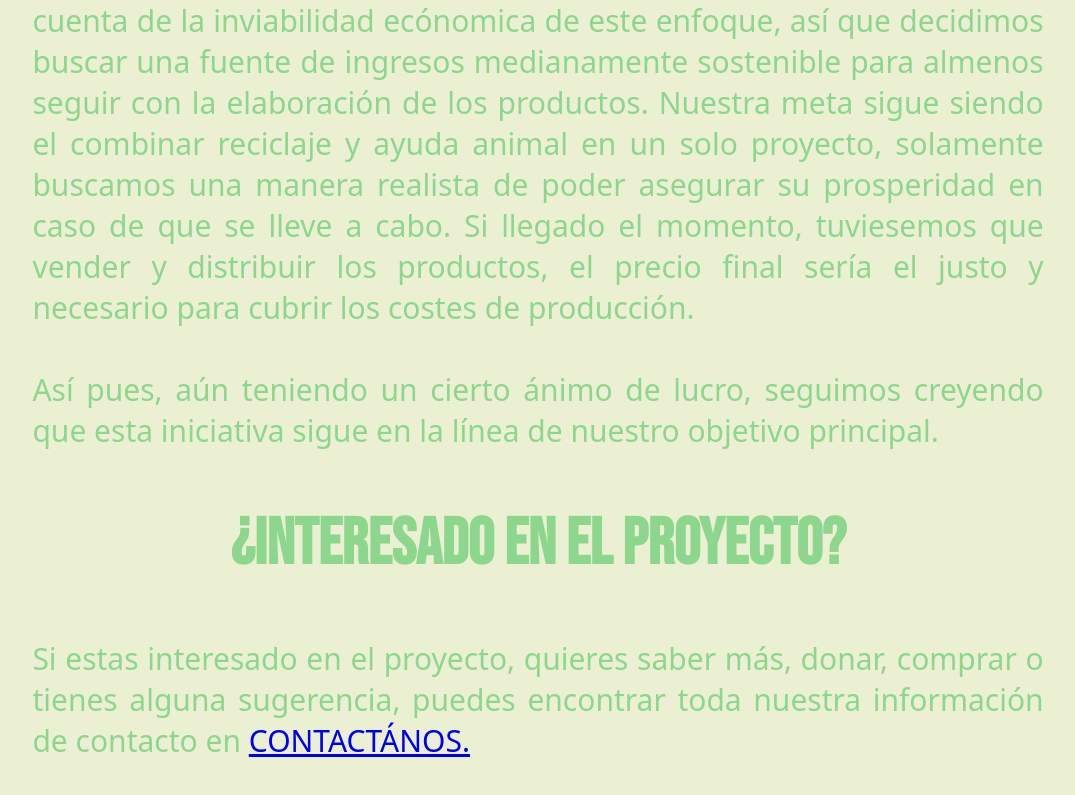
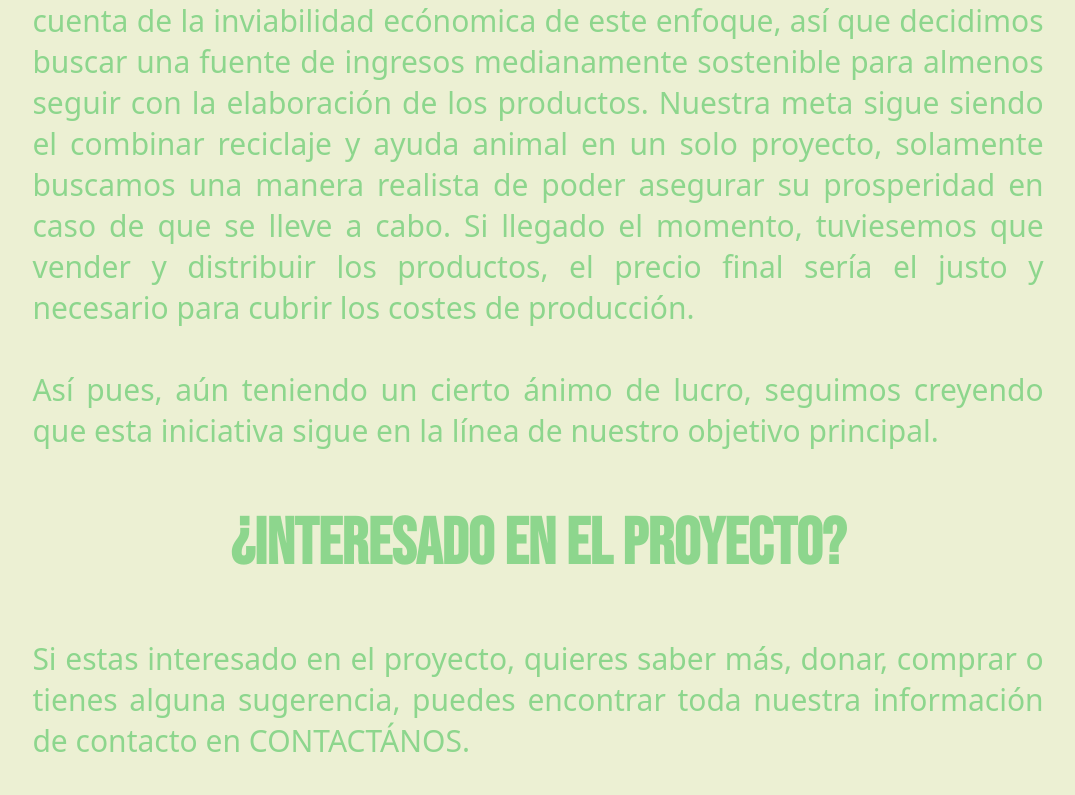
Before and after one commit to dog-jeans/web, a plain HTML site: page index.html in a window 1280 px wide. Shown: the part 1738-2533 px from the top of the page, without its empty margins (102-1177 px from the left). Drawn offline with Linux system fonts and the light colour scheme.

Commit message:
Update index.html

```diff
--- a/index.html
+++ b/index.html
@@ -44,7 +44,7 @@
 
 <h2 class="subtitle">¿Interesado en el proyecto?</h2>
 <div class="text">
-    <p>Si estas interesado en el proyecto, quieres saber más, donar, comprar o tienes alguna sugerencia, puedes encontrar toda nuestra información de contacto en <a href="./contact.html">CONTACTÁNOS.</a></p>
+    <p>Si estas interesado en el proyecto, quieres saber más, donar, comprar o tienes alguna sugerencia, puedes encontrar toda nuestra información de contacto en <a style="text-decoration:none; color:rgb(141, 214, 141)" href="./contact.html">CONTACTÁNOS</a>.</p>
 </div>
 </body>
 <br>
```
